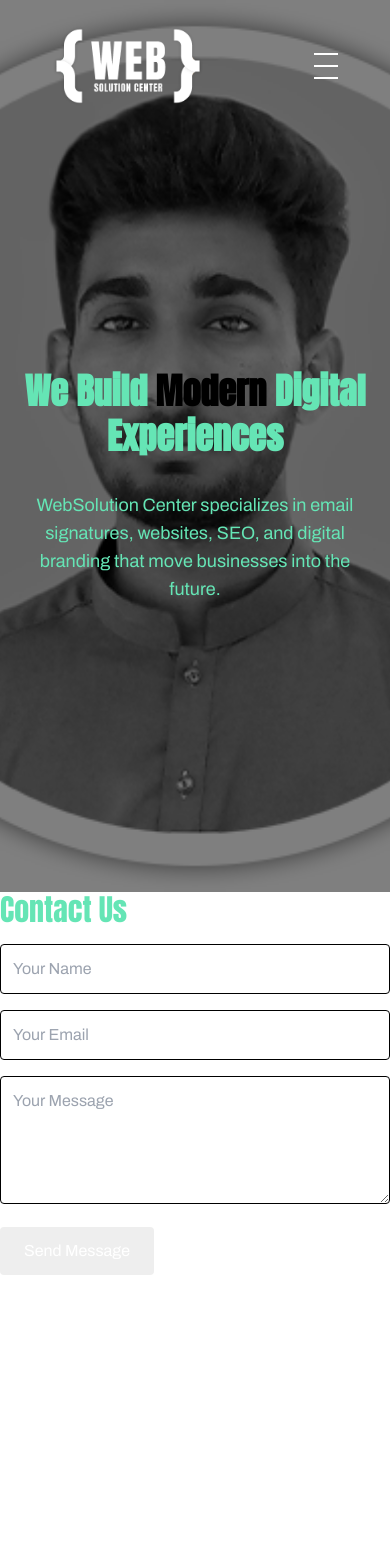
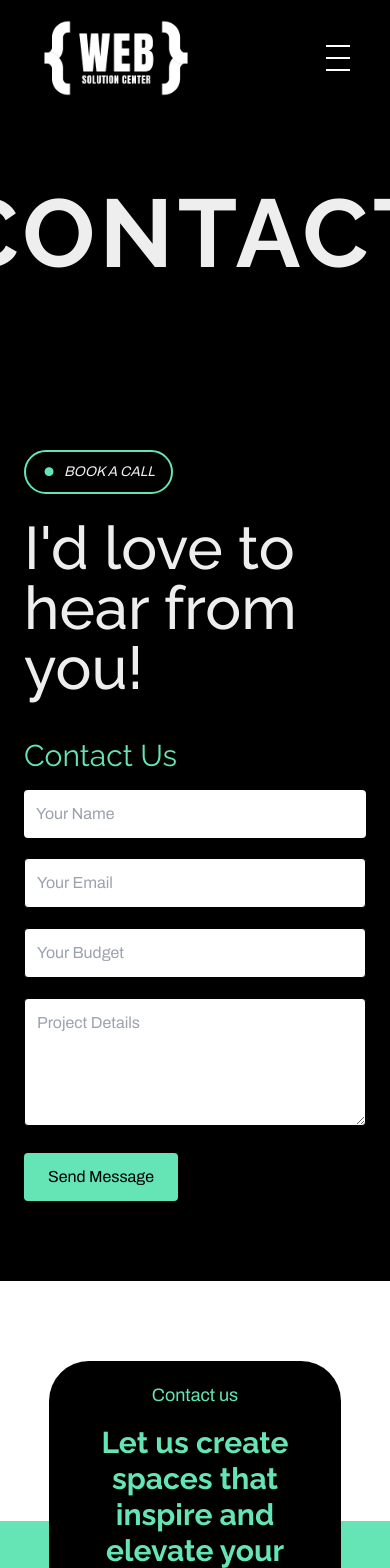
Before and after one commit to aamiryounis105/websolutioncenter, a Next.js app: page /contact in a window 390 px wide. Shown: the top 1568 px of the page. Built offline with nearby package versions, Linux system fonts and the light colour scheme.

Commit message:
Fix contact form submission and reset

```diff
--- a/app/contact/page.tsx
+++ b/app/contact/page.tsx
@@ -1,56 +1,119 @@
+"use client";
+
 import MainLayout from "@/components/MainLayout";
+import { useState } from "react";
 
 function Hero() {
   return (
-    <section className="relative h-[90vh] md:h-[70vh] flex flex-col items-center justify-center text-center px-4 overflow-hidden">
-      <h1 className="text-4xl sm:text-5xl md:text-8xl font-bold text-primary leading-tight z-10">
-        We Build <span className="text-secondary">Modern</span> Digital
-        Experiences
+    <section className="relative h-[40vh] md:h-[60vh] lg:h-[70vh] flex flex-col items-center justify-center text-center px-4 overflow-hidden">
+      <h1 className="text-8xl md:text-9xl lg:text-[200px] font-bold text-accent tracking-wider pt-24">
+        CONTACT
       </h1>
-      <p className="mt-8 text-lg sm:text-xl text-primary max-w-2xl z-10 mb-5">
-        WebSolution Center specializes in email signatures, websites, SEO, and
-        digital branding that move businesses into the future.
-      </p>
     </section>
   );
 }
 
 function Contact() {
+  const [status, setStatus] = useState("");
+
+  const handleSubmit = async (e: React.FormEvent<HTMLFormElement>) => {
+    e.preventDefault();
+    const form = e.currentTarget;
+    const data = {
+      name: (form.elements.namedItem("name") as HTMLInputElement).value,
+      email: (form.elements.namedItem("email") as HTMLInputElement).value,
+      budget: (form.elements.namedItem("budget") as HTMLInputElement).value,
+      project: (form.elements.namedItem("project") as HTMLTextAreaElement).value,
+    };
+
+    try {
+      const res = await fetch("https://formspree.io/f/mblnwabv", {
+        method: "POST",
+        headers: { "Content-Type": "application/json" },
+        body: JSON.stringify(data),
+      });
+
+      if (res.ok) {
+        setStatus("Form submitted successfully!");
+        form.reset(); // ✅ Clear the form
+      } else {
+        setStatus("Failed to send message. Try again.");
+      }
+    } catch (err) {
+      setStatus("An error occurred. Try again.");
+    }
+
+    // Automatically hide status after 5 seconds
+    setTimeout(() => setStatus(""), 5000);
+  };
+
   return (
-    <section className="max-w-2xl mx-auto">
-      <h2 className="text-3xl font-heading text-primary mb-4">Contact Us</h2>
-      <form className="space-y-4">
+    <section className="flex flex-wrap lg:flex-nowrap mx-auto bg-secondary px-6 lg:px-20 py-20 gap-10">
+      <div>
+        <div className="border-primary border-2 rounded-full w-fit px-4 py-0 mb-6 text-accent flex items-center gap-2 text-sm sm:text-sm uppercase">
+          <span className="text-4xl text-primary">•</span>
+          <em>Book a call</em>
+        </div>
+        <h1 className="text-6xl text-accent font-[500]">
+          I'd love to hear from you!
+        </h1>
+      </div>
+
+      <div>
+        <h2 className="text-3xl font-heading text-primary mb-4">
+          Contact Us
+        </h2>
+
+        <form className="space-y-5" onSubmit={handleSubmit}>
           <input
             type="text"
+            name="name"
             placeholder="Your Name"
-          className="w-full p-3 border border-secondary bg-background text-foreground rounded"
+            className="w-full p-3 bg-background text-foreground rounded outline-none focus:outline-2 focus:outline-primary"
+            required
           />
+
           <input
             type="email"
+            name="email"
             placeholder="Your Email"
-          className="w-full p-3 border border-secondary bg-background text-foreground rounded"
+            className="w-full p-3 border border-secondary bg-background text-foreground rounded outline-none focus:outline-2 focus:outline-primary"
+            required
           />
+
+          <input
+            type="number"
+            name="budget"
+            placeholder="Your Budget"
+            className="w-full p-3 border border-secondary bg-background text-foreground rounded outline-none focus:outline-2 focus:outline-primary"
+          />
+
           <textarea
-          placeholder="Your Message"
-          className="w-full p-3 border border-secondary bg-background text-foreground rounded h-32"
+            name="project"
+            placeholder="Project Details"
+            className="w-full p-3 border border-secondary bg-background text-foreground rounded h-32 outline-none focus:outline-2 focus:outline-primary"
+            required
           ></textarea>
+
           <button
             type="submit"
-          className="bg-accent text-background px-6 py-3 rounded hover:bg-secondary"
+            className="bg-primary text-secondary px-6 py-3 rounded hover:bg-accent"
           >
             Send Message
           </button>
+
+          {status && (
+            <p className="mt-2 text-white font-medium">{status}</p>
+          )}
         </form>
+      </div>
     </section>
   );
 }
 
 export default function Page() {
   return (
-    <MainLayout
-      hero={<Hero />}
-      bgClass="bg-[url('/Aamir.png')] bg-cover bg-center"
-    >
+    <MainLayout hero={<Hero />} bgClass="bg-secondary">
       <Contact />
     </MainLayout>
   );
--- a/app/globals.css
+++ b/app/globals.css
@@ -3,7 +3,7 @@
 @tailwind utilities;
 
 :root {
-  --font-heading: 'Anton', sans-serif;
+  --font-heading: 'Raleway', sans-serif;
   --font-body: 'Archivo', sans-serif;
 
   --background: #ffffff;
--- a/app/page.tsx
+++ b/app/page.tsx
@@ -19,19 +19,22 @@ const bottomText = " We design experiences that move businesses to the future
 
 function Hero() {
   return (
-    <section className="relative h-[90vh] md:h-[90vh] flex flex-col items-center justify-center text-center px-4 overflow-hidden">
-      <h1 className="text-4xl sm:text-5xl md:text-9xl text-white leading-tight sm:leading-tight md:leading-tight">
-        We Build Modern<br></br> Digital Experiences
+    <section className="relative h-full md:h-full flex flex-col px-4 mt-10 lg:mt-28 -mb-4 md:mb-48 lg:mb-24 text-center">
+      <div className="border-primary border-2 rounded-full w-fit px-4 py-0 mb-10 mt-20 mx-auto text-accent flex items-center gap-2 text-sm sm:text-sm uppercase">
+        <span className="text-4xl text-primary">•</span><em>Available for Work</em>
+      </div>
+      <h1 className="text-[160px] md:text-[180px] lg:text-[250px] text-white font-semibold leading-none tracking-wider">
+        AAMIR <br></br>RAZA
       </h1>
-      <p className="my-8 text-lg sm:text-xl text-white max-w-2xl z-10">
-        WebSolution Center specializes in email signatures, websites, SEO, and
-        digital branding that move businesses into the future.
+      <img src="/Web-Designer.png" alt="" className="w-[400px] md:w-[450px] lg:w-[500px] mx-auto md:-mb-52 lg:-mb-80 -mt-32 md:-mt-36 lg:-mt-48" />
+      <p className="my-8 text-lg sm:text-xl text-white max-w-sm z-10 text-left hidden lg:block">
+        I blend artistry with cutting-edge technology to deliver websites that not only look stunning but also drive results.
       </p>
       <Link
         href="/about"
-        className="inline-flex items-center justify-between bg-primary text-secondary rounded-full px-5 py-3 w-fit hover:shadow-lg transition group hover:scale-95"
+        className="hidden lg:inline-flex items-center justify-between bg-primary text-secondary rounded-full px-5 py-3 w-fit hover:shadow-lg transition group hover:scale-95"
       >
-        <h1 className="text-xl mr-4 group-hover:translate-x-1 transition">
+        <h1 className="text-xl font-bold mr-4 group-hover:translate-x-1 transition">
           Get Started
         </h1>
         <span className="bg-secondary rounded-full p-2 transition-transform duration-300 group-hover:rotate-45">
@@ -74,10 +77,10 @@ function MainContent() {
   return (
     <>
       {/* Marquee Section */}
-      <section className="w-full mx-auto bg-secondary flex flex-col items-center justify-center py-8 sm:py-10 md:py-12 lg:py-14">
+      <section className="w-full mx-auto bg-primary flex flex-col items-center justify-center py-8 md:py-12 lg:py-14">
         <h1
           ref={topRef}
-          className="w-full overflow-hidden whitespace-nowrap text-3xl font-semibold text-white mb-5 sm:text-6xl md:text-8xl leading-normal md:leading-normal"
+          className="w-full overflow-hidden whitespace-nowrap font-[800] text-secondary mb-6 text-7xl md:text-8xl lg:text-9xl leading-normal md:leading-normal lg:leading-normal"
         >
           <div className="inline-block min-w-full">{topText.repeat(20)}</div>
         </h1>
@@ -106,7 +109,7 @@ function MainContent() {
 
         <h1
           ref={bottomRef}
-          className="w-full overflow-hidden whitespace-nowrap text-3xl font-semibold text-white mt-5 sm:text-6xl md:text-8xl leading-normal md:leading-normal"
+          className="w-full overflow-hidden whitespace-nowrap font-[800] text-secondary mt-6 text-7xl md:text-8xl lg:text-9xl leading-normal md:leading-normal lg:leading-normal"
         >
           <div className="inline-block min-w-full">{bottomText.repeat(20)}</div>
         </h1>
@@ -119,7 +122,7 @@ function MainContent() {
             <p className="text-secondary text-base sm:text-lg text-center md:text-left">
               Hey, nice to meet you! 👋
             </p>
-            <h1 className="text-2xl sm:text-3xl md:text-4xl pt-4 text-secondary md:leading-tight text-center md:text-left">
+            <h1 className="text-2xl sm:text-3xl md:text-4xl pt-4 text-secondary md:leading-tight text-center md:text-left font-bold">
               I am Aamir, a Web Designer based in Multan, Pakistan, working
               globally!
             </h1>
@@ -132,7 +135,7 @@ function MainContent() {
               href="/about"
               className="inline-flex items-center justify-between bg-primary text-secondary rounded-full px-5 py-3 w-fit hover:shadow-lg transition group hover:scale-95 mx-auto sm:mx-0 mt-3"
             >
-              <h1 className="text-lg sm:text-xl mr-4 group-hover:translate-x-1 transition">
+              <h1 className="text-lg sm:text-xl mr-4 group-hover:translate-x-1 transition font-bold">
                 About me
               </h1>
               <span className="bg-secondary rounded-full p-2 transition-transform duration-300 group-hover:rotate-45">
@@ -158,7 +161,7 @@ export default function Page() {
   return (
     <MainLayout
       hero={<Hero />}
-      bgClass="bg-[url('/herobackground.jpg')] bg-cover bg-center"
+      bgClass="bg-secondary"
     >
       <MainContent />
     </MainLayout>
--- a/components/Footer.tsx
+++ b/components/Footer.tsx
@@ -8,7 +8,7 @@ export default function Footer() {
         <div className="flex justify-center items-center text-center sm:text-start">
           <div>
             <p className="text-primary text-lg">Contact us</p>
-            <h1 className="text-primary text-3xl pt-4 sm:text-4xl">
+            <h1 className="text-primary text-3xl pt-4 sm:text-4xl font-bold">
               Let us create spaces that inspire and elevate your brand!
             </h1>
           </div>
@@ -58,7 +58,7 @@ export default function Footer() {
       </section>
       <section className="flex flex-col justify-center items-center">
         <div className="text-[100px] mt-9 sm:text-[200px] text-center">
-          <h1>SAY HELLO!</h1>
+          <h1 className="font-bold leading-none mb-10">SAY HELLO!</h1>
         </div>
         <div>
           <a href="mailto:aamiryounis105@gmail.com" className="hover:underline">
--- a/components/Navbar.tsx
+++ b/components/Navbar.tsx
@@ -9,6 +9,11 @@ export default function Navbar() {
   const pathname = usePathname();
   const [isOpen, setIsOpen] = useState(false);
   const [isDark, setIsDark] = useState(false);
+
+  // Scroll states for sticky navbar
+  const [isVisible, setIsVisible] = useState(true);
+  const [lastScrollY, setLastScrollY] = useState(0);
+  const [hasScrolled, setHasScrolled] = useState(false);
 
   // Load from localStorage on first render
   useEffect(() => {
@@ -36,21 +41,55 @@ export default function Navbar() {
     }
   }, [isDark]);
 
+  // Scroll handling for sticky navbar
+  useEffect(() => {
+    const controlNavbar = () => {
+      const currentScrollY = window.scrollY;
+
+      if (currentScrollY > 50) {
+        setHasScrolled(true);
+      } else {
+        setHasScrolled(false);
+      }
+
+      if (currentScrollY > lastScrollY && currentScrollY > 100) {
+        setIsVisible(false);
+      } else {
+        setIsVisible(true);
+      }
+
+      setLastScrollY(currentScrollY);
+    };
+
+    window.addEventListener("scroll", controlNavbar);
+    return () => {
+      window.removeEventListener("scroll", controlNavbar);
+    };
+  }, [lastScrollY]);
+
   const linkClass = (path: string) =>
     `border-2 px-5 py-3 rounded-3xl hover:bg-white hover:border-white hover:text-secondary transition ${
       pathname === path
-        ? "bg-secondary text-primary border-[var(--secondary)]"
+        ? "bg-primary text-secondary border-[var(--primary)]"
         : "text-white border-white"
     }`;
 
-  const mobileLinkClass = (path: string) =>
-    `hover:text-secondary transition ${
-      pathname === path ? "text-secondary font-semibold" : ""
+  const mobileLinkClass = (href: string) =>
+  `block py-2 px-4 transition-colors duration-200 w-fit border-2 border-secondary rounded-full bg-secondary  ${
+    pathname === href
+      ? "text-accent"
+      : "text-primary hover:text-accent"
     }`;
 
   return (
-    <nav className="text-white dark:text-white z-50 mx-3">
-      <div className="mx-auto px-9 py-2 flex items-center justify-between max-w-8xl">
+    <nav
+  className={`fixed top-0 left-0 w-full z-50
+    transition-all duration-500 ease-in-out
+    ${isVisible ? "translate-y-0" : "-translate-y-full"}
+    ${hasScrolled ? "bg-black/70 backdrop-blur-md shadow-md" : "bg-transparent"}
+  `}
+>
+      <div className="mx-auto px-9 py-4 flex items-center justify-between max-w-8xl">
         {/* Logo */}
         <div className="flex-shrink-0">
           <Link href="/">
@@ -59,7 +98,7 @@ export default function Navbar() {
         </div>
 
         {/* Menu */}
-        <div className="hidden md:flex justify-center flex-1">
+        <div className="hidden lg:flex justify-center flex-1">
           <ul className="flex gap-5 text-lg font-medium">
             {[
               { label: "Home", href: "/" },
@@ -78,26 +117,12 @@ export default function Navbar() {
         </div>
 
         {/* Right Buttons */}
-        <div className="hidden md:flex items-center gap-4">
-          {/* Dark Mode Toggle */}
-          <button
-            onClick={() => setIsDark(!isDark)}
-            aria-label="Toggle Dark Mode"
-            className="text-white hover:text-secondary transition"
-          >
-            {isDark ? (
-              <Sun className="w-6 h-6" />
-            ) : (
-              <Moon className="w-6 h-6" />
-            )}
-          </button>
-
-          {/* CTA Button */}
+        <div className="hidden lg:flex items-center gap-4">
           <Link
-            href="/about"
+            href="mailto:aamiryounis105@gmail.com"
             className="inline-flex items-center justify-between bg-primary text-secondary rounded-full px-4 py-3 w-fit hover:shadow-lg transition group hover:scale-95"
           >
-            <h1 className="text-lg sm:text-xl mr-4 group-hover:translate-x-1 transition">
+            <h1 className="text-lg sm:text-xl mr-4 group-hover:translate-x-1 transition font-bold">
               Let&apos;s Meet
             </h1>
             <span className="bg-secondary rounded-full p-1.5 transition-transform duration-300 group-hover:rotate-45">
@@ -109,7 +134,7 @@ export default function Navbar() {
         {/* Hamburger Icon */}
         <button
           onClick={() => setIsOpen(!isOpen)}
-          className="md:hidden flex flex-col justify-center items-center gap-1 w-8 h-8"
+          className="lg:hidden flex flex-col justify-center items-center gap-1 w-8 h-8"
           aria-label="Toggle menu"
           aria-expanded={isOpen}
         >
@@ -133,11 +158,11 @@ export default function Navbar() {
 
       {/* Mobile Menu */}
 <div
-        className={`md:hidden overflow-hidden transition-[max-height] duration-500 ease-in-out ${
-          isOpen ? "max-h-96" : "max-h-0"
+  className={`lg:hidden overflow-hidden transition-[max-height] duration-500 ease-in-out ${
+    isOpen ? "max-h-[500px]" : "max-h-0"
   }`}
 >
-        <ul className="flex flex-col gap-4 text-lg font-medium px-6 pb-6 bg-primary text-background dark:bg-black">
+  <ul className="flex flex-col gap-4 text-2xl font-medium px-6 py-6 bg-primary text-secondary dark:bg-black">
     {[
       { label: "Home", href: "/" },
       { label: "About Me", href: "/about" },
@@ -155,21 +180,19 @@ export default function Navbar() {
         </Link>
       </li>
     ))}
-          <li>
-            <button
-              onClick={() => {
-                setIsDark(!isDark);
-                setIsOpen(false);
-              }}
-              className="flex items-center gap-2 mt-2"
-            >
-              {isDark ? (
-                <Sun className="w-5 h-5" />
-              ) : (
-                <Moon className="w-5 h-5" />
-              )}
-              <span>{isDark ? "Light Mode" : "Dark Mode"}</span>
-            </button>
+
+    {/* Mobile CTA Button */}
+    <li className="pt-4">
+      <Link
+            href="mailto:aamiryounis105@gmail.com"
+            className="inline-flex items-center justify-between bg-secondary text-accent rounded-full px-6 py-3 w-fit hover:shadow-lg transition group hover:scale-95">
+            <h1 className="text-lg sm:text-xl mr-4 group-hover:translate-x-1 transition font-bold">
+              Let&apos;s Meet
+            </h1>
+            <span className="bg-primary rounded-full p-1.5 transition-transform duration-300 group-hover:rotate-45">
+              <ArrowUpRight className="w-4 h-4 text-secondary" />
+            </span>
+          </Link>
     </li>
   </ul>
 </div>
```
Also changed, not shown: app/about/page.tsx (+96 -9 lines), app/layout.tsx (+6 -9 lines), public/Web-Designer.png (added). Lines whose indentation alone changed are shown as unchanged.
